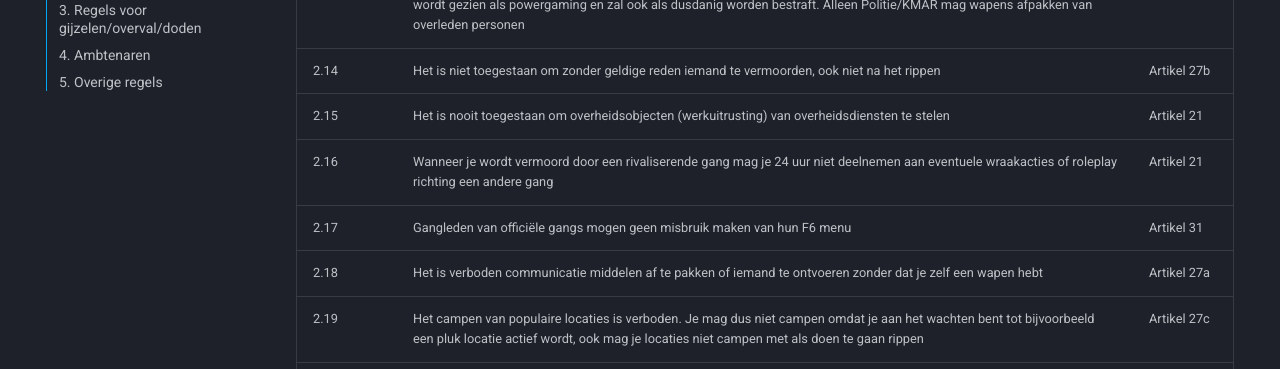
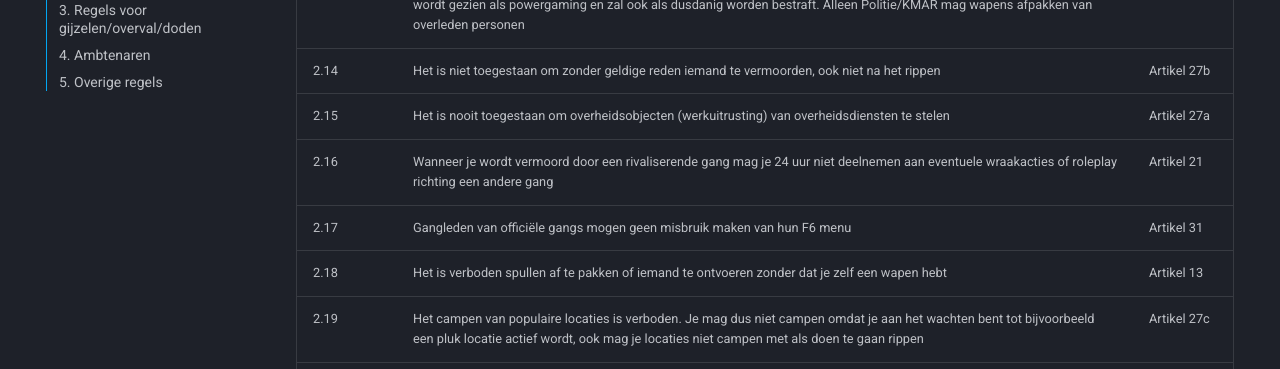
Before and after one commit to ZuiderStad-RP/regels, an MkDocs documentation site: the page built from docs/roleplay.md, in a window 1280 px wide and 900 px high, scrolled down 3145 px. Shown: the part 152-521 px from the top of the window. Built offline with MkDocs 1.6.1 and Material for MkDocs 9.7.7, drawn with Linux system fonts in a browser that asks for light colours.

Commit message:
Update roleplay.md

```diff
--- a/docs/roleplay.md
+++ b/docs/roleplay.md
@@ -60,10 +60,10 @@ Onder overheidsobjecten vallen voorwerpen zoals: medkits, repair kits, politie/k
  <tr><td>2.12</td><td>Je mag iemand niet oplichten voor meer dan €100.000. Rippen mag daarentegen onbeperkt, het is eigen verantwoordelijkheid hoeveel iemand bij zich heeft</td><td>Artikel 13</td></tr>
  <tr><td>2.13</td><td>Het is niet toegestaan om wapens van iemand af te pakken als diegene dood is, ook niet als het een ganglid/vriend is. Dit wordt gezien als powergaming en zal ook als dusdanig worden bestraft. Alleen Politie/KMAR mag wapens afpakken van overleden personen</td><td>Artikel 13</td></tr>
  <tr><td>2.14</td><td>Het is niet toegestaan om zonder geldige reden iemand te vermoorden, ook niet na het rippen</td><td>Artikel 27b</td></tr>
- <tr><td>2.15</td><td>Het is nooit toegestaan om overheidsobjecten (werkuitrusting) van overheidsdiensten te stelen</td><td>Artikel 21</td></tr>
+ <tr><td>2.15</td><td>Het is nooit toegestaan om overheidsobjecten (werkuitrusting) van overheidsdiensten te stelen</td><td>Artikel 27a</td></tr>
  <tr><td>2.16</td><td>Wanneer je wordt vermoord door een rivaliserende gang mag je 24 uur niet deelnemen aan eventuele wraakacties of roleplay richting een andere gang</td><td>Artikel 21</td></tr>
  <tr><td>2.17</td><td>Gangleden van officiële gangs mogen geen misbruik maken van hun F6 menu</td><td>Artikel 31</td></tr>
- <tr><td>2.18</td><td>Het is verboden communicatie middelen af te pakken of iemand te ontvoeren zonder dat je zelf een wapen hebt</td><td>Artikel 27a</td></tr>
+ <tr><td>2.18</td><td>Het is verboden spullen af te pakken of iemand te ontvoeren zonder dat je zelf een wapen hebt</td><td>Artikel 13</td></tr>
  <tr><td>2.19</td><td>Het campen van populaire locaties is verboden. Je mag dus niet campen omdat je aan het wachten bent tot bijvoorbeeld een pluk locatie actief wordt, ook mag je locaties niet campen met als doen te gaan rippen</td><td>Artikel 27c</td></tr>
  <tr><td>2.20</td><td>Het is niet toegestaan om een auto met drugs in je garage te zetten en ze op een andere plek uit de garage te halen en op deze manier eventuele controles te vermijden. Wanneer je drugs wil transporteren naar een andere locatie dan dien je de auto fysiek er heen te rijden. De auto in een garage zetten en op een andere plek er uit halen is verboden en valt onder Fail RP. Indien je hierop betrapt wordt, wordt naast de straf die bij Artikel 13 hoort ook al je drugs in beslag genomen</td><td>Artikel 13</td></tr>
  <tr><td>2.21</td><td>Het is niet toegestaan om je wapen binnen 10 minuten weg te leggen nadat je deze vast hebt gehad. Je mag binnen deze 10 minuten ook niet wachten in ganghuis of appartement</td><td>Artikel 17b</td></tr>
```
